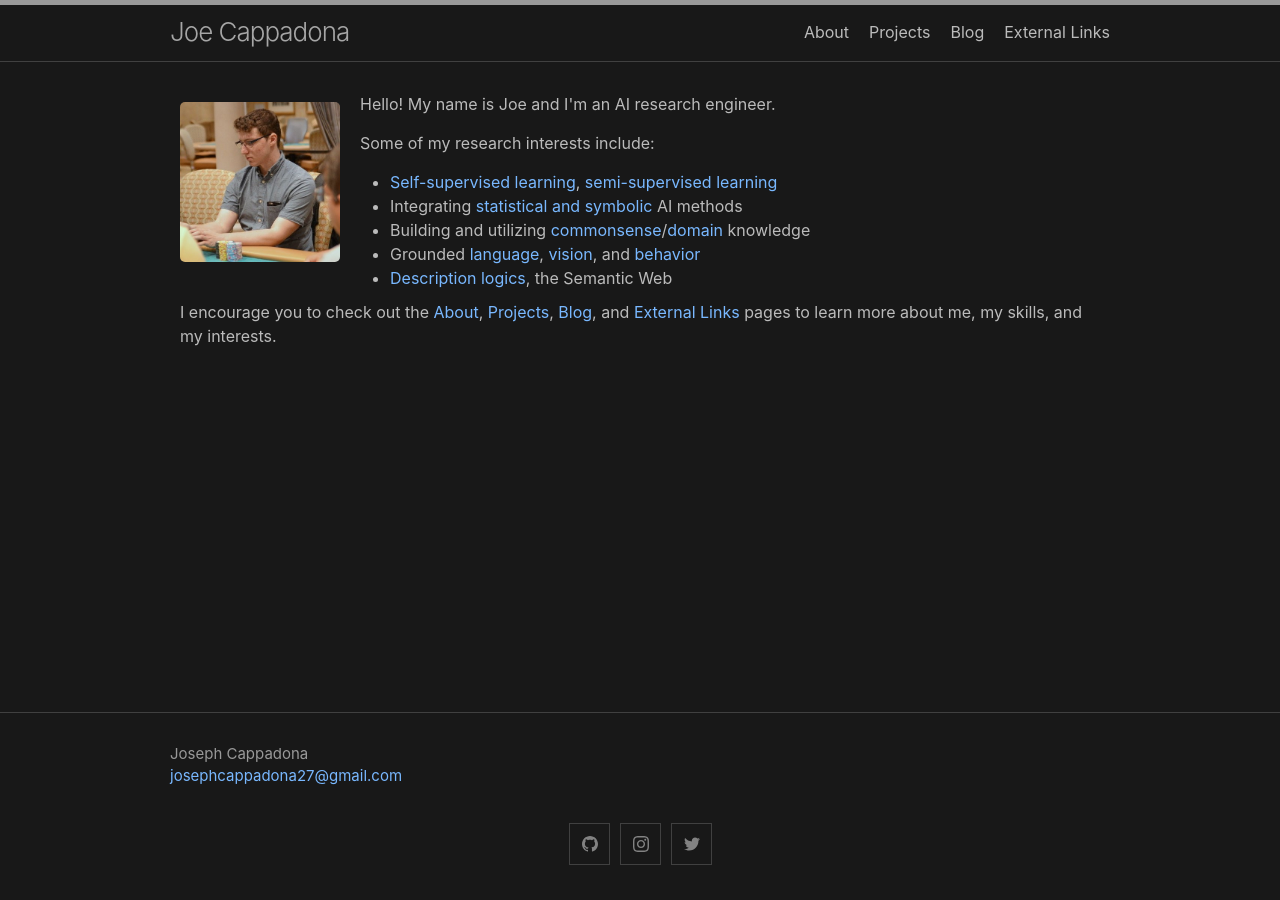
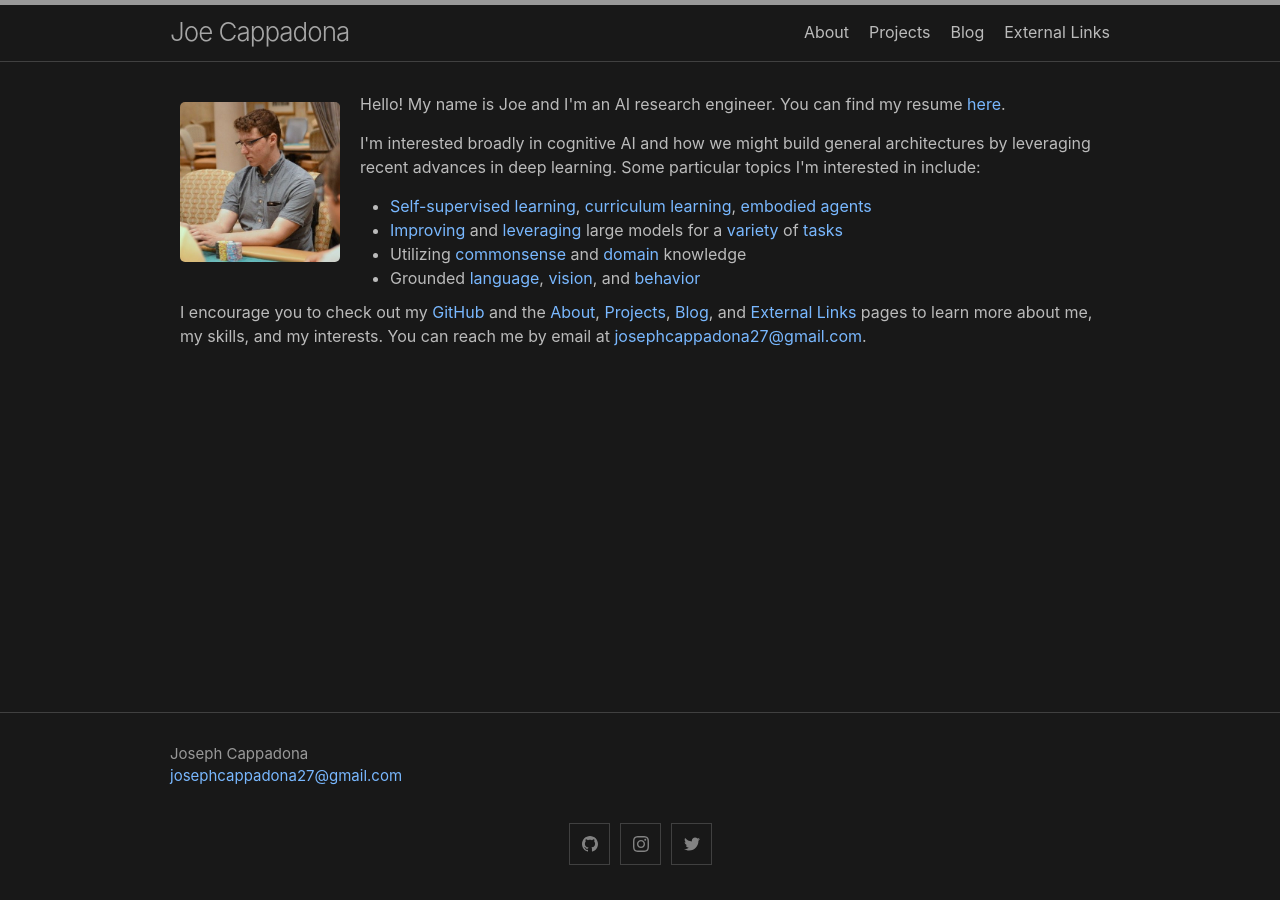
Before and after one commit to josephcappadona/josephcappadona.github.io, a Jekyll site: the page built from index.md, in a window 1280 px wide. Built offline with Jekyll 4.4.1, drawn with Linux system fonts in a browser that asks for light colours.

Commit message:
Update index.md

```diff
--- a/index.md
+++ b/index.md
@@ -8,20 +8,19 @@ layout: home
       <img src="/assets/img/headshot.jpeg" style="border-radius: 5px;" />
     </div>
     <div style="margin: auto 0 auto 10px;">
-      <p>Hello! My name is Joe and I'm an AI research engineer.</p>
+      <p>Hello! My name is Joe and I'm an AI research engineer. You can find my resume <a href="https://drive.google.com/file/d/1a7UFnbDB9LD8rWQv5c0sQVoJVKMGWEif">here</a>.</p>
       <div>
-        <p>Some of my research interests include:</p>
+        <p>I'm interested broadly in cognitive AI and how we might build general architectures by leveraging recent advances in deep learning. Some particular topics I'm interested in include:</p>
         <ul style="margin-bottom: 0px; white-space: nowrap;">
-          <li><a href="https://openai.com/blog/competitive-self-play">Self-supervised learning</a>, <a href="https://www.nature.com/articles/nature16961">semi-supervised learning</a></li>
-          <li>Integrating <a href="https://arxiv.org/abs/2003.04707">statistical and symbolic</a> AI methods</li>
-          <li>Building and utilizing <a href="https://arxiv.org/abs/2012.02757">commonsense</a>/<a href="https://arxiv.org/abs/2002.09127">domain</a> knowledge</li>
+          <li><a href="https://arxiv.org/abs/2101.04882">Self-supervised learning</a>, <a href="https://arxiv.org/abs/2106.14876">curriculum learning</a>, <a href="https://arxiv.org/abs/2201.07207">embodied agents</a></li>
+          <li><a href="https://arxiv.org/abs/2201.08860">Improving</a> and <a href="https://arxiv.org/abs/2002.08155">leveraging</a> large models for a <a href="https://arxiv.org/abs/2107.04132">variety</a> of <a href="https://arxiv.org/abs/2107.07502">tasks</a></li>
+          <li>Utilizing <a href="https://arxiv.org/abs/2012.02757">commonsense</a> and <a href="https://academic.oup.com/bib/article-abstract/22/3/bbaa110/5854405">domain</a> knowledge</li>
           <li>Grounded <a href="https://arxiv.org/abs/1811.06966">language</a>, <a href="https://arxiv.org/abs/2009.07783">vision</a>, and <a href="https://arxiv.org/abs/2002.05201">behavior</a></li>
-          <li><a href="https://en.wikipedia.org/wiki/Description_logic">Description logics</a>, the Semantic Web</li>
         </ul>
       </div>
     </div>
   </div>
   <div style="margin: 10px;">
-    I encourage you to check out the <a href="/about">About</a>, <a href="/projects">Projects</a>, <a href="/blog">Blog</a>, and <a href="/external-links">External Links</a> pages to learn more about me, my skills, and my interests.
+    I encourage you to check out my <a href="https://github.com/josephcappadona">GitHub</a> and the <a href="/about">About</a>, <a href="/projects">Projects</a>, <a href="/blog">Blog</a>, and <a href="/external-links">External Links</a> pages to learn more about me, my skills, and my interests. You can reach me by email at <a href="mailto:josephcappadona27@gmail.com">josephcappadona27@gmail.com</a>.
   </div>
 </div>
```
